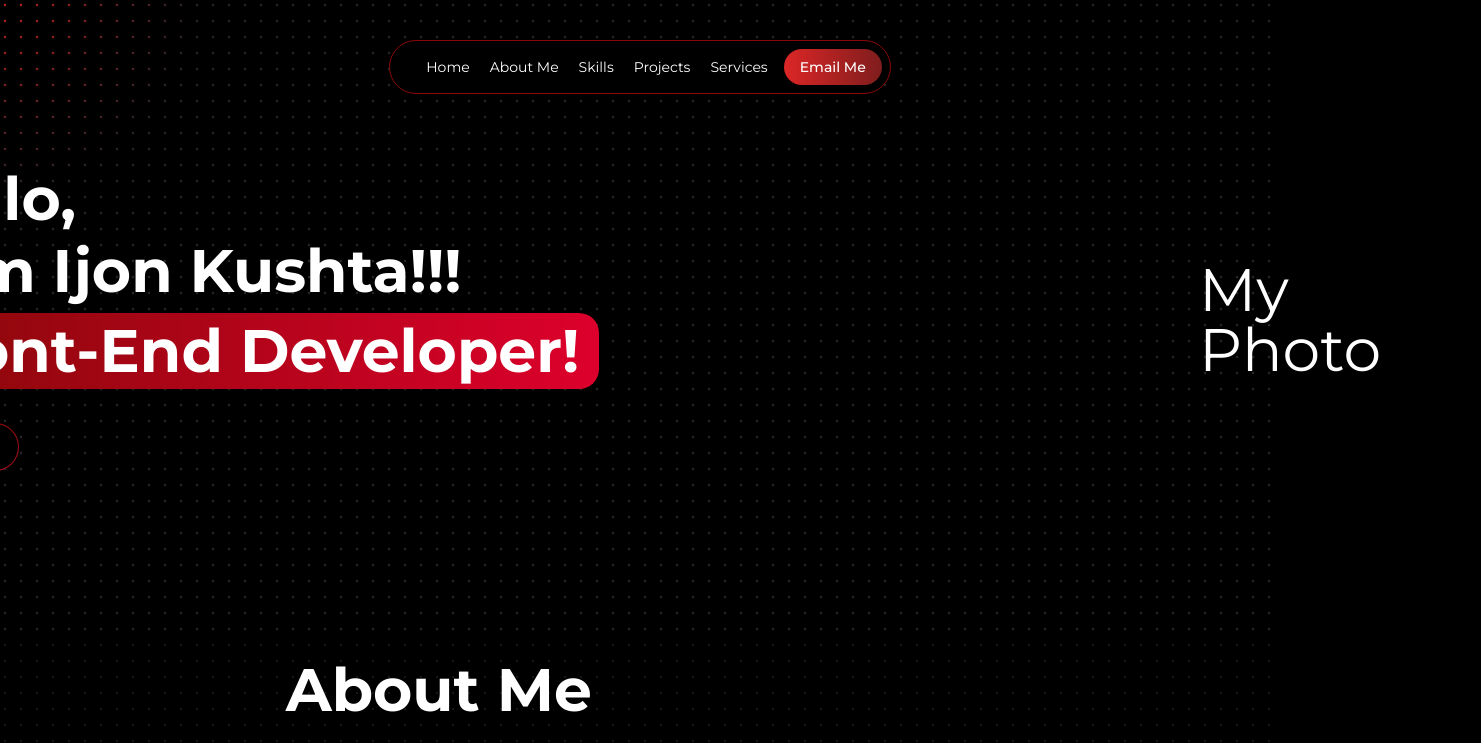
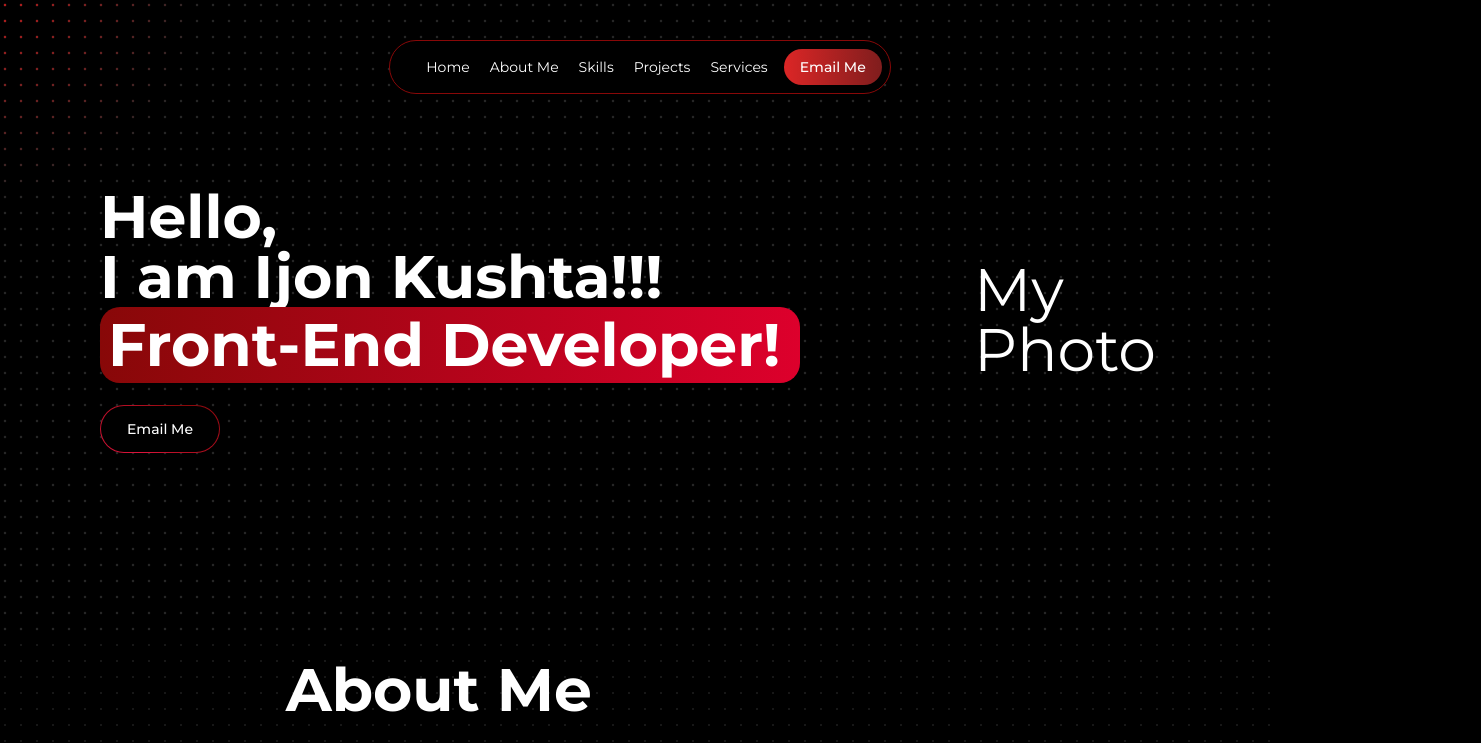
Before and after one commit to codify4/Portfolio, a Next.js app: page / in a window 1280 px wide. Shown: the top 743 px of the page, 1481 px wide, since content can reach past the window. Built offline with nearby package versions, Linux system fonts and the light colour scheme.

Commit message:
hero section responsive attempt 2

```diff
--- a/components/sections/Hero.tsx
+++ b/components/sections/Hero.tsx
@@ -8,10 +8,10 @@ const Hero = () => {
 
   return (
     <div id="hero" className="bg-black text-white">
-        <HeroHighlight className="flex flex-row items-center justify-center text-6xl gap-[600px] xl:px-[100px] lg:px-[200px]">
-          <div className="flex flex-col flex-wrap w-full items-start gap-y-3">
+        <HeroHighlight className="flex flex-row items-center justify-center text-6xl 2xl:gap-[500px] xl:gap-[100px] md:gap-[100px] xl:px-[100px] lg:px-[200px]">
+          <div className="flex flex-col w-full items-start">
             <span className="font-bold">Hello,</span>
-            <span className="font-bold"> I am Ijon Kushta!!! </span>
+            <span className="font-bold w-[700px]"> I am Ijon Kushta!!! </span>
             <Highlight className="xl:w-[700px] md:w-[400px]text-6xl rounded-[20px] font-bold ">Front-End Developer!</Highlight>
 
             <a href={`mailto:${process.env.EMAIL}`} target="_blank" >
```
